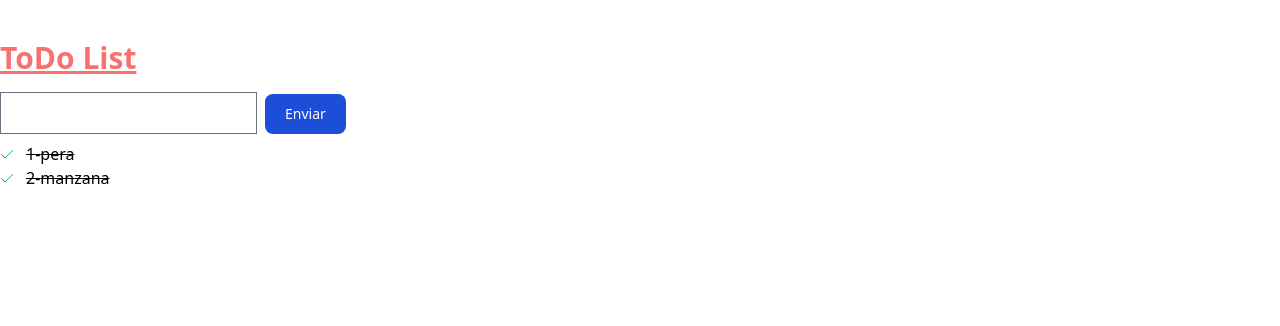
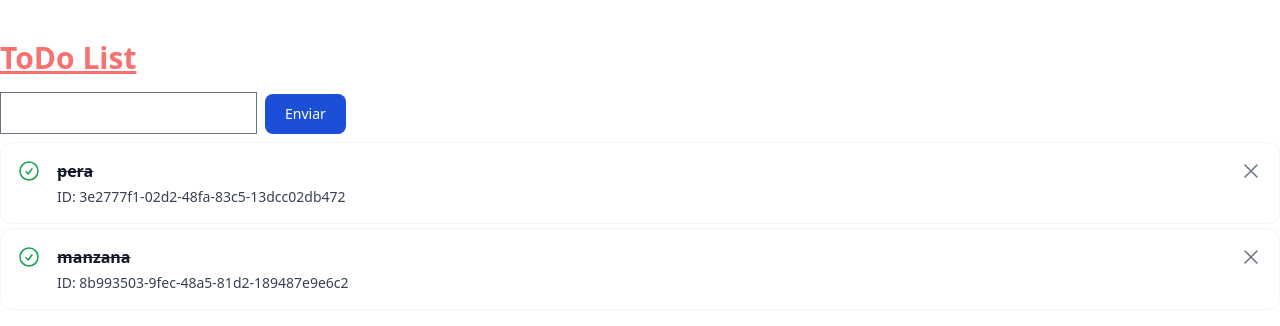
Before and after one commit to jaunje/react-todo, a React (Vite) app: page / in a window 1280 px wide. Shown: the top 326 px of the page. Built offline with nearby package versions, Linux system fonts and the light colour scheme.

Commit message:
feat: add remove task and news style

```diff
--- a/package.json
+++ b/package.json
@@ -11,7 +11,8 @@
   },
   "dependencies": {
     "react": "^18.2.0",
-    "react-dom": "^18.2.0"
+    "react-dom": "^18.2.0",
+    "uuid": "^9.0.1"
   },
   "devDependencies": {
     "@tailwindcss/forms": "^0.5.7",
--- a/src/ToDoList.jsx
+++ b/src/ToDoList.jsx
@@ -1,16 +1,17 @@
 import { Fragment, useState } from "react";
+import { v4 as uuidv4 } from "uuid";
 
 function ToDoList() {
   const [tasks, setTasks] = useState([
-    { id: 1, name: "pera", enabled: true },
-    { id: 2, name: "manzana", enabled: true },
+    { id: uuidv4(), name: "pera", enabled: true },
+    { id: uuidv4(), name: "manzana", enabled: true },
   ]);
   const [texto, setTexto] = useState("");
   const handleAddtask = (event) => {
     event.preventDefault();
     if (!texto) return;
     const newTask = {
-      id: tasks.length + 1,
+      id: uuidv4(),
       name: texto,
       enabled: false,
     };
@@ -18,15 +19,32 @@ function ToDoList() {
     console.log("task añadido");
     setTexto("");
   };
-  const isEnabled = (task) => {
-    console.log("dentro isEnabled");
-    task == true
-      ? "text-green-600 dark:text-green-400"
-      : "text-red-600 dark:text-red-400";
+  const handleRemoveTask = (id) => {
+    setTasks(tasks.filter((task) => task.id != id));
+
+    //setTasks(NewTask);
   };
+  const handleToogleTask = (id) => {
+    console.log("enable / disable task", id);
+    setTasks(
+      tasks.map((task) => {
+        if (task.id == id) {
+          return { ...task, enabled: !task.enabled };
+        } else {
+          return task;
+        }
+      })
+    );
+  };
+  // const isEnabled = (task) => {
+  //   console.log("dentro isEnabled");
+  //   task == true
+  //     ? "text-green-600 dark:text-green-400"
+  //     : "text-red-600 dark:text-red-400";
+  // };
   return (
     <Fragment>
-      <form onSubmit={handleAddtask}>
+      <form onSubmit={handleAddtask} className="form">
         <input
           value={texto}
           onChange={(e) => setTexto(e.target.value)}
@@ -43,31 +61,71 @@ function ToDoList() {
       <ul>
         {tasks.map((task) => {
           return (
-            <li
+            <>
+              <div
                 key={task.id}
-              className={`flex items-center space-x-3 rtl:space-x-reverse ${
-                task.enabled == false ? "" : "line-through"
-              }
-              `}
+                role="alert"
+                className="rounded-xl border border-gray-100 bg-white p-4 mb-1"
               >
-              <svg
-                className={`flex-shrink-0 w-3.5 h-3.5 ${
+                <div className="flex items-start gap-4">
+                  <span
+                    className={`${
                       task.enabled == true
                         ? "text-green-600 dark:text-green-400"
                         : "text-red-600 dark:text-red-400"
                     }`}
-                aria-hidden="true"
+                  >
+                    <svg
+                      onClick={() => handleToogleTask(task.id)}
                       xmlns="http://www.w3.org/2000/svg"
                       fill="none"
-                viewBox="0 0 16 12"
+                      viewBox="0 0 24 24"
+                      strokeWidth="1.5"
+                      stroke="currentColor"
+                      className="h-6 w-6"
                     >
-                <path stroke="currentColor" d="M1 5.917 5.724 10.5 15 1.5" />
+                      <path
+                        strokeLinecap="round"
+                        strokeLinejoin="round"
+                        d="M9 12.75L11.25 15 15 9.75M21 12a9 9 0 11-18 0 9 9 0 0118 0z"
+                      />
                     </svg>
-              <span>
-                {task.id}-{task.name}
                   </span>
-              {isEnabled}
-            </li>
+
+                  <div className="flex-1">
+                    <strong
+                      className={`block font-bold text-gray-900 ${
+                        task.enabled == false ? "" : "line-through"
+                      }`}
+                    >
+                      {task.name}
+                    </strong>
+
+                    <p className="mt-1 text-sm text-gray-700">ID: {task.id}</p>
+                  </div>
+
+                  <button className="text-gray-500 transition hover:text-gray-600">
+                    <span className="sr-only">Dismiss popup</span>
+
+                    <svg
+                      onClick={() => handleRemoveTask(task.id)}
+                      xmlns="http://www.w3.org/2000/svg"
+                      fill="none"
+                      viewBox="0 0 24 24"
+                      strokeWidth="1.5"
+                      stroke="currentColor"
+                      className="h-6 w-6"
+                    >
+                      <path
+                        strokeLinecap="round"
+                        strokeLinejoin="round"
+                        d="M6 18L18 6M6 6l12 12"
+                      />
+                    </svg>
+                  </button>
+                </div>
+              </div>
+            </>
           );
         })}
       </ul>
--- a/tailwind.config.js
+++ b/tailwind.config.js
@@ -4,5 +4,7 @@ export default {
   theme: {
     extend: {},
   },
+  /* eslint-disable */
   plugins: [require("@tailwindcss/forms")],
+  /* eslint-enable */
 };
```
Also changed, not shown: 1 other file (tests, documents, lock files or other folders). Lines whose indentation alone changed are shown as unchanged.
